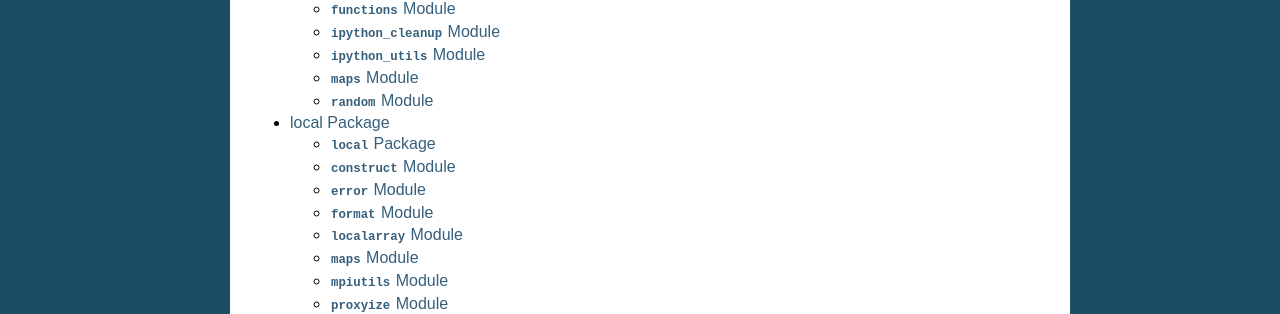
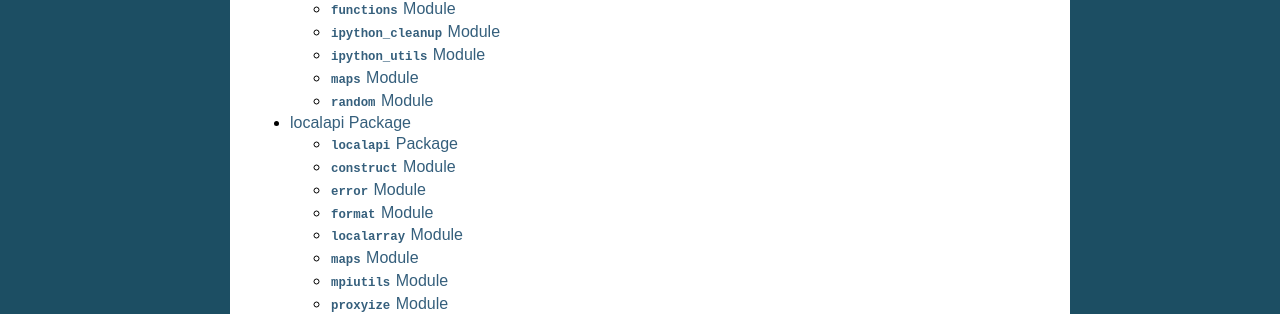
Before and after one commit to enthought/distarray, a Sphinx documentation site: the page built from docs/source/distarray.rst, in a window 1280 px wide. Shown: the part 1840-2154 px from the top of the page. Built offline with Sphinx 7.4.7, drawn with Linux system fonts in a browser that asks for light colours.

Commit message:
Fix up localapi docs.

```diff
--- a/docs/source/distarray.localapi.rst
+++ b/docs/source/distarray.localapi.rst
@@ -1,8 +1,8 @@
-local Package
-=============
+localapi Package
+================
 
-:mod:`local` Package
---------------------
+:mod:`localapi` Package
+-----------------------
 
 .. automodule:: distarray.localapi.__init__
     :members:
```
